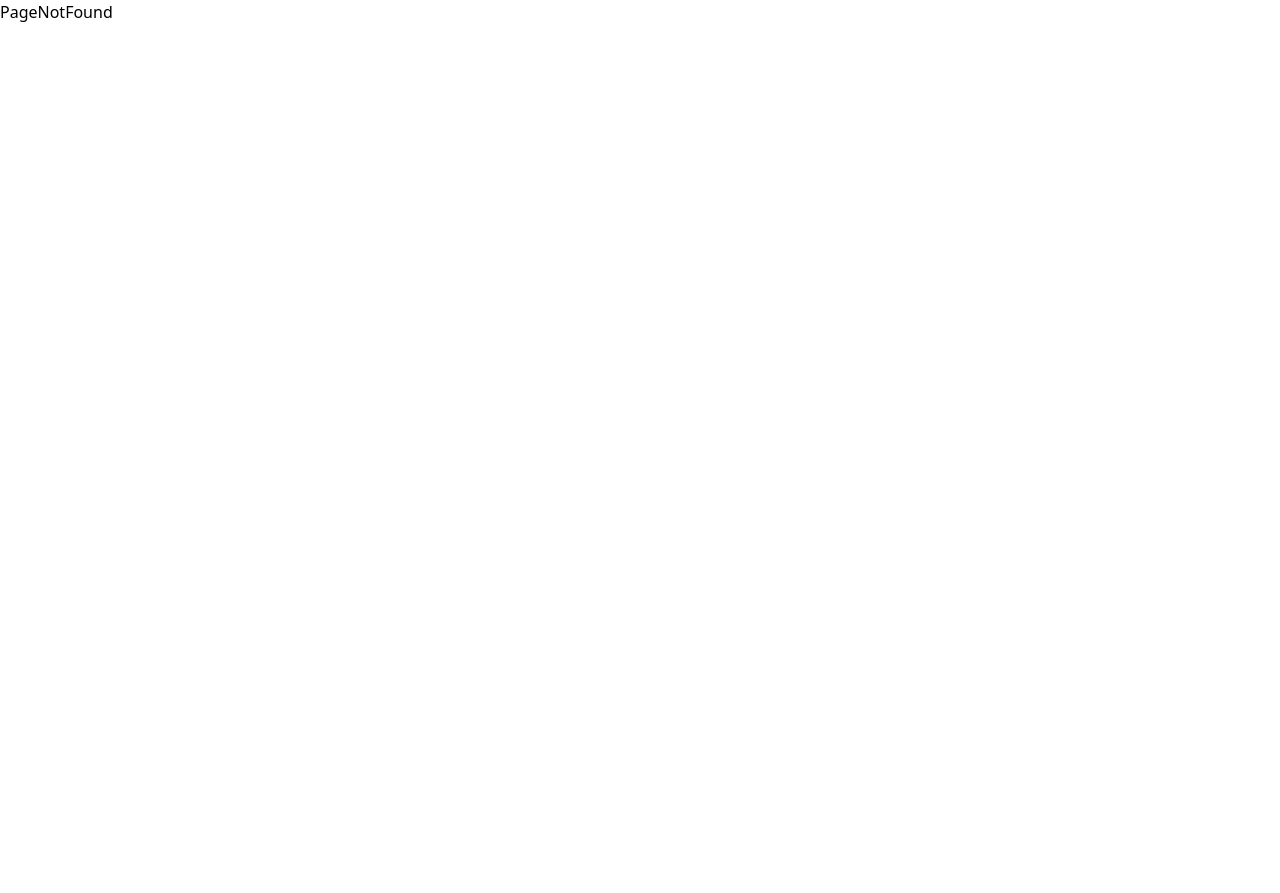
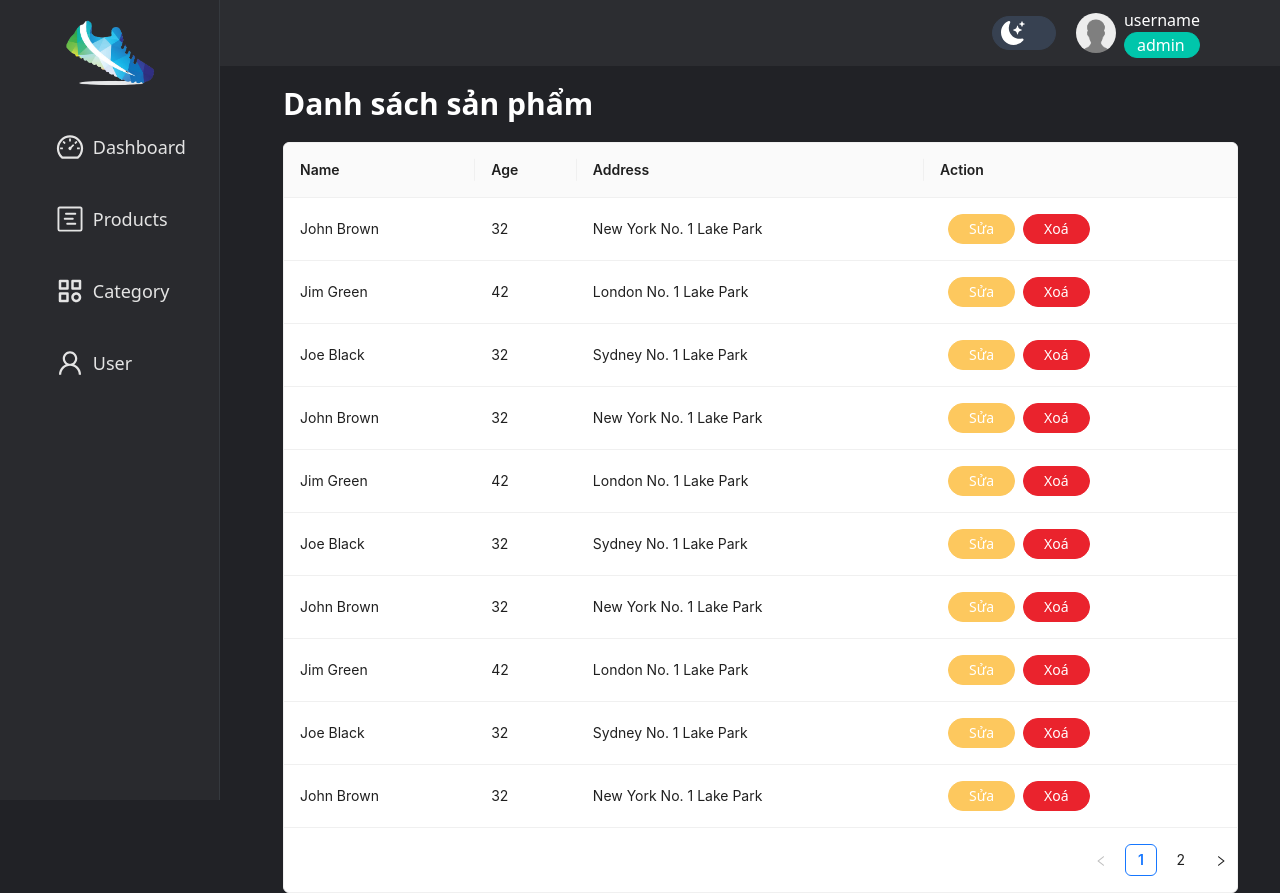
Before and after one commit to LaPhuc/ASM1_WE209, a React (Vite) app: page /admin/products in a window 1280 px wide. Before the commit the page ends 800 px from the top, so only its background shows below. Built offline with nearby package versions, Linux system fonts and the light colour scheme.

Commit message:
create list prodocts admin page

```diff
--- a/src/App.tsx
+++ b/src/App.tsx
@@ -10,19 +10,24 @@ import HomePage from "./page/Base/Home";
 import PageNotFound from "./page/PageNotFound";
 import AdminLayout from "@/components/Layout/Admin/index";
 import Contact from "./page/Base/Contact";
+import Dashboard from "./page/Admin/dashboard";
+import ListProducts from "./page/Admin/Products/List";
 
 function App() {
   return (
     <Routes>
       <Route path="/" element={<LayoutBase />}>
         <Route index element={<HomePage />} />
-        <Route path="/login" element={<Login />} />
-        <Route path="/contact" element={<Contact />} />
-        <Route path="/forgotPassword" element={<ForgotPassword />} />
-        <Route path="/register" element={<Register />} />
-        <Route path="/cart" element={<CartPage />} />
+        <Route path="login" element={<Login />} />
+        <Route path="contact" element={<Contact />} />
+        <Route path="forgotPassword" element={<ForgotPassword />} />
+        <Route path="register" element={<Register />} />
+        <Route path="cart" element={<CartPage />} />
       </Route>
-      <Route path="/admin" element={<AdminLayout />}></Route>
+      <Route path="/admin" element={<AdminLayout />}>
+        <Route index element={<Dashboard />} />
+        <Route path="products" element={<ListProducts />} />
+      </Route>
       <Route path="*" element={<PageNotFound />} />
     </Routes>
   );
--- /dev/null
+++ b/src/components/ButtonAdmin/index.tsx
@@ -0,0 +1,37 @@
+interface IButtonAdmin {
+  title: string;
+  text?: string;
+  add?: boolean;
+  edit?: boolean;
+  remove?: boolean;
+}
+
+const ButtonAdmin = ({ title, text, add, edit, remove }: IButtonAdmin) => {
+  return (
+    <>
+      {add && (
+        <button className="font-sans border border-[#00c6ab] text-sm text-white bg-[#00c6ab] px-5 py-1 rounded-3xl hover:bg-white hover:text-[#00c6ab] ml-2">
+          {title}
+        </button>
+      )}
+      {edit && (
+        <button
+          onClick={() => console.log(text)}
+          className="font-sans border border-[#FDC85E] text-sm text-white bg-[#FDC85E] px-5 py-1 rounded-3xl hover:bg-white hover:text-[#FDC85E] ml-2"
+        >
+          {title}
+        </button>
+      )}
+      {remove && (
+        <button
+          onClick={() => console.log(text)}
+          className="font-sans border border-alizarin-crimson text-sm text-white bg-alizarin-crimson px-5 py-1 rounded-3xl hover:bg-white hover:text-alizarin-crimson ml-2"
+        >
+          {title}
+        </button>
+      )}
+    </>
+  );
+};
+
+export default ButtonAdmin;
--- a/src/components/Layout/admin/LayoutAdmin/index.tsx
+++ b/src/components/Layout/admin/LayoutAdmin/index.tsx
@@ -62,7 +62,7 @@ const LayoutAdmin = ({darkMode, setDarkMode}: ILayoutAdmin) => {
 
   return (
     <>
-      <div className="w-screen bg-white dark:bg-[#ffffff0d] border-b border-gray-300 dark:border-none">
+      <div className="w-[100%] bg-white dark:bg-[#ffffff0d] border-b border-gray-300 dark:border-none">
         <div className="md:mx-20 mx-10 flex items-center md:justify-end justify-between">
           <div
             className="md:hidden block px-2 cursor-pointer"
@@ -120,14 +120,14 @@ const LayoutAdmin = ({darkMode, setDarkMode}: ILayoutAdmin) => {
         <img className="w-[80%] mt-5 h-auto mx-auto" src={Logo} alt="logo" />
         <ul className="list-none flex flex-col gap-4 pt-8">
           <li className=" relative text-lg font-medium gap-x-2 text-black dark:text-[#e4e4e4] cursor-pointer">
-            <Link to="" className="absolute w-full pl-[25%] py-[14px] flex items-center gap-2 hover-div">
+            <Link to="/admin" className="absolute w-full pl-[25%] py-[14px] flex items-center gap-2 hover-div">
               <AiOutlineDashboard className="text-3xl" />
               <h3>Dashboard</h3>
             </Link>
             <div className="dark:bg-[#00c6ab] bg-yellow-300 ease-in-out duration-500 w-0 rounded-r-3xl h-[56px] hover-effect"></div>
           </li>
           <li className=" relative  text-lg font-medium gap-x-2 text-black dark:text-[#e4e4e4] cursor-pointer">
-            <Link to="" className="absolute w-full pl-[25%] py-[14px] flex items-center gap-2 hover-div">
+            <Link to="products" className="absolute w-full pl-[25%] py-[14px] flex items-center gap-2 hover-div">
               <GoProjectRoadmap className="text-3xl" />
               <h3>Products</h3>
             </Link>
--- a/src/components/Layout/admin/index.tsx
+++ b/src/components/Layout/admin/index.tsx
@@ -21,9 +21,9 @@ const AdminLayout = () => {
     }
   }, [darkMode]);
   return (
-    <div className="dark:bg-[#212226] bg-white w-screen min-h-screen">
+    <div className="dark:bg-[#212226] bg-white w-[100%]">
       <LayoutAdmin darkMode={darkMode} setDarkMode={setDarkMode} />
-      <div className="w-[calc(100vw-230px)] h-[calc(100vh)] ml-auto">
+      <div className="w-[calc(100%-219px)] min-h-[calc(100vh)] ml-auto">
         <Outlet />
       </div>
     </div>
--- /dev/null
+++ b/src/page/Admin/Products/List/index.tsx
@@ -0,0 +1,132 @@
+import ButtonAdmin from "@/components/ButtonAdmin";
+import { Space, Table, Tag } from "antd";
+
+import type { ColumnsType } from "antd/es/table";
+
+interface DataType {
+  key: string;
+  name: string;
+  age: number;
+  address: string;
+}
+
+const columns: ColumnsType<DataType> = [
+  {
+    title: "Name",
+    dataIndex: "name",
+    key: "name",
+  },
+  {
+    title: "Age",
+    dataIndex: "age",
+    key: "age",
+  },
+  {
+    title: "Address",
+    dataIndex: "address",
+    key: "address",
+  },
+  {
+    title: "Action",
+    dataIndex: "key",
+    key: "key",
+    render: (text) => (
+      <>
+        <ButtonAdmin text={text} title="Sửa" edit />
+        <ButtonAdmin text={text} title="Xoá" remove />
+      </>
+    ),
+  },
+];
+
+const data: DataType[] = [
+  {
+    key: "1",
+    name: "John Brown",
+    age: 32,
+    address: "New York No. 1 Lake Park",
+  },
+  {
+    key: "2",
+    name: "Jim Green",
+    age: 42,
+    address: "London No. 1 Lake Park",
+  },
+  {
+    key: "3",
+    name: "Joe Black",
+    age: 32,
+    address: "Sydney No. 1 Lake Park",
+  },
+  {
+    key: "4",
+    name: "John Brown",
+    age: 32,
+    address: "New York No. 1 Lake Park",
+  },
+  {
+    key: "5",
+    name: "Jim Green",
+    age: 42,
+    address: "London No. 1 Lake Park",
+  },
+  {
+    key: "6",
+    name: "Joe Black",
+    age: 32,
+    address: "Sydney No. 1 Lake Park",
+  },
+  {
+    key: "7",
+    name: "John Brown",
+    age: 32,
+    address: "New York No. 1 Lake Park",
+  },
+  {
+    key: "8",
+    name: "Jim Green",
+    age: 42,
+    address: "London No. 1 Lake Park",
+  },
+  {
+    key: "9",
+    name: "Joe Black",
+    age: 32,
+    address: "Sydney No. 1 Lake Park",
+  },
+  {
+    key: "10",
+    name: "John Brown",
+    age: 32,
+    address: "New York No. 1 Lake Park",
+  },
+  {
+    key: "11",
+    name: "Jim Green",
+    age: 42,
+    address: "London No. 1 Lake Park",
+  },
+  {
+    key: "12",
+    name: "Joe Black",
+    age: 32,
+    address: "Sydney No. 1 Lake Park",
+  },
+];
+
+const ListProducts = () => {
+  return (
+    <>
+      <h1 className="ml-16 mt-5 text-3xl font-semibold dark:text-white text-black">
+        Danh sách sản phẩm
+      </h1>
+      <Table
+        columns={columns}
+        dataSource={data}
+        className="bg-white w-[90%] ml-16 rounded-md mt-5 border border-[#f0f0f0]"
+      />
+    </>
+  );
+};
+
+export default ListProducts;
--- /dev/null
+++ b/src/page/Admin/dashboard/index.tsx
@@ -0,0 +1,5 @@
+const Dashboard = () => {
+  return <div>Dashboard</div>;
+};
+
+export default Dashboard;
```
